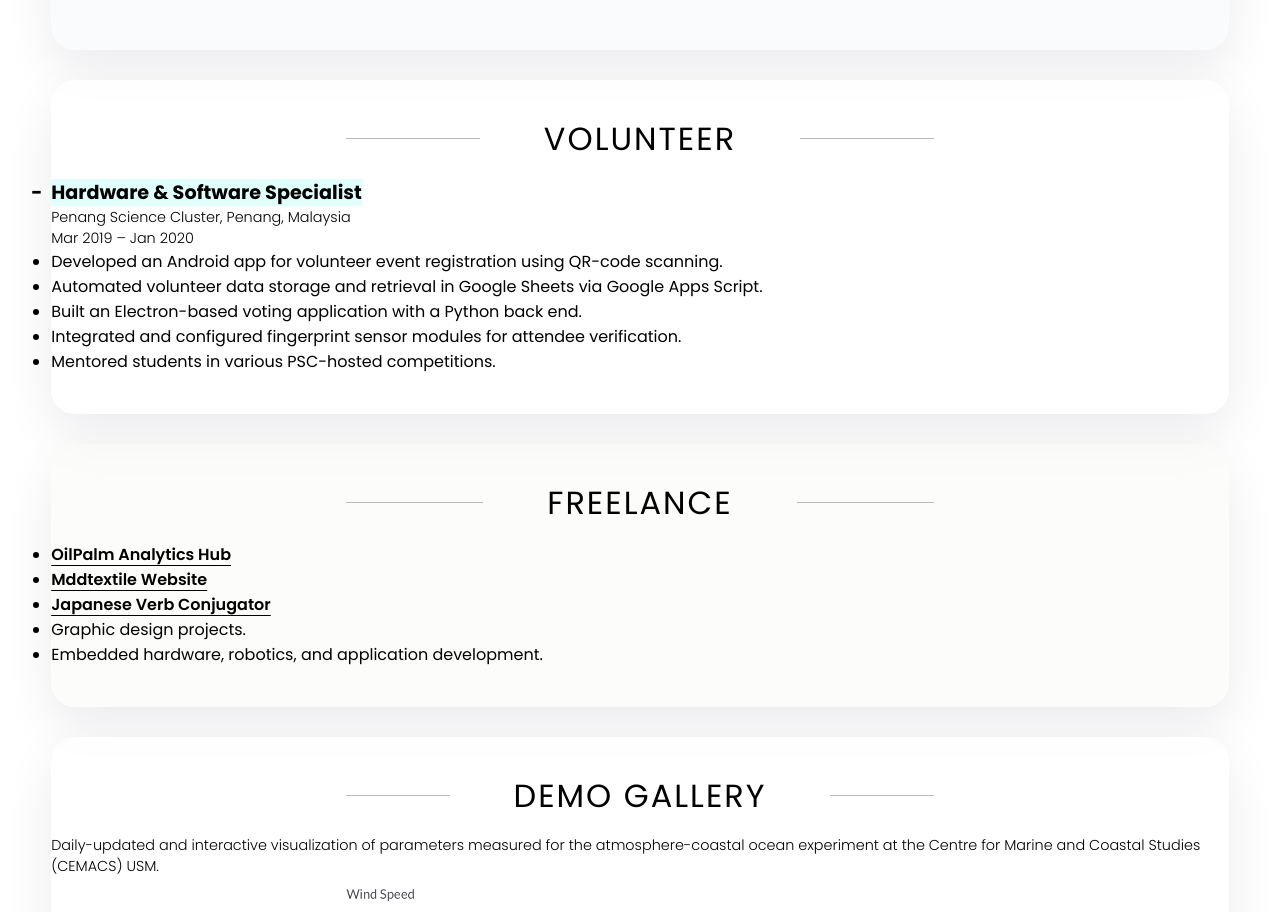
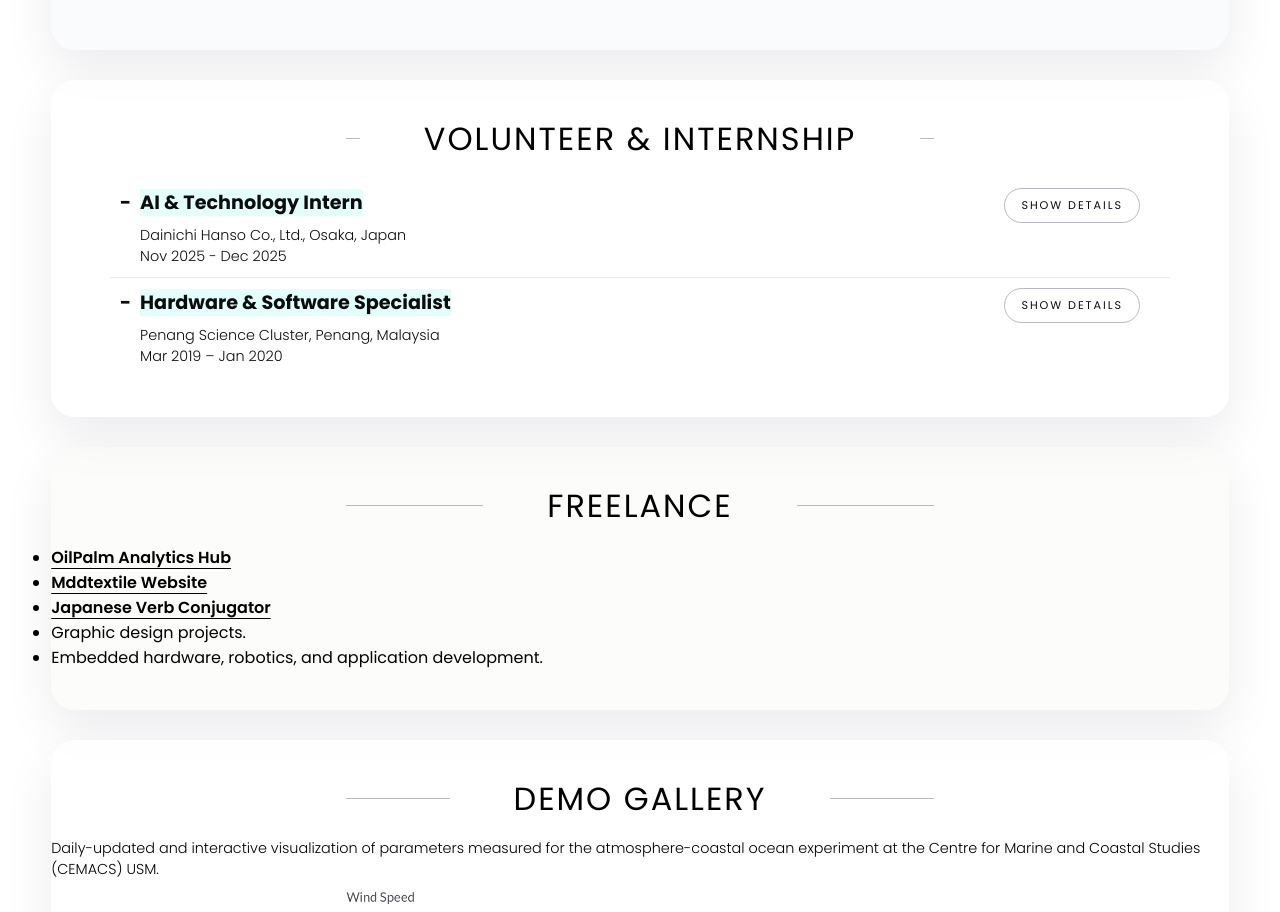
Before and after one commit to jolous/portfolio, a React (Vite) app: page / in a window 1280 px wide. Shown: the part 4065-4977 px from the top of the page. Built offline with nearby package versions, Linux system fonts and the light colour scheme.

Commit message:
Redesign volunteer and internship section

```diff
--- a/src/App.tsx
+++ b/src/App.tsx
@@ -80,7 +80,9 @@ export default function App() {
     phdResearcher: false,
     iotEngineer: false,
     itHelpDesk: false,
-    roboticTutor: false
+    roboticTutor: false,
+    aiTechIntern: false,
+    hardwareSoftwareSpecialist: false
   });
   const cursorRef = useRef<HTMLDivElement | null>(null);
   const canvasRef = useRef<HTMLCanvasElement | null>(null);
@@ -707,11 +709,69 @@ export default function App() {
       <div className="section-card">
         <div className="titles" id="volunteerSection">
           <h1 className="separator" style={{ fontWeight: 400 }}>
-            VOLUNTEER
+            VOLUNTEER &amp; INTERNSHIP
           </h1>
         </div>
         <div className="work-section-div">
           <section className="work-section">
+            <article
+              className={`work-role ${expandedRoles.aiTechIntern ? 'is-expanded' : 'is-collapsed'}`}
+            >
+              <div className="work-role__summary">
+                <div>
+                  <h3>AI &amp; Technology Intern</h3>
+                  <p>
+                    Dainichi Hanso Co., Ltd., Osaka, Japan
+                    <br />
+                    Nov 2025 - Dec 2025
+                  </p>
+                </div>
+                <button
+                  type="button"
+                  className="work-role__toggle hover-target"
+                  aria-expanded={expandedRoles.aiTechIntern}
+                  aria-controls="work-details-ai-tech-intern"
+                  onClick={() => toggleRoleDetails('aiTechIntern')}
+                >
+                  {expandedRoles.aiTechIntern ? 'Hide details' : 'Show details'}
+                </button>
+              </div>
+              <div
+                id="work-details-ai-tech-intern"
+                className="work-role__details"
+                hidden={!expandedRoles.aiTechIntern}
+              >
+                <p>
+                  Selected by Japan&apos;s METI global talent program (14,000+ applicants) to deliver
+                  an AI-powered inspection workflow for injection molded resin products.
+                </p>
+                <ul>
+                  <li>
+                    Built a YOLOv12 + OpenCV inspection pipeline detecting voids, dark spots, and
+                    color inconsistencies.
+                  </li>
+                  <li>
+                    Integrated Raspberry Pi and Arduino hardware for real-time communication with
+                    industrial devices.
+                  </li>
+                  <li>
+                    Designed a monitoring dashboard for defect counts, inspection statistics, and
+                    configurable parameters.
+                  </li>
+                  <li>
+                    Developed a bilingual real-time communication app using OpenAI Realtime API for
+                    live speech-to-text, translation, and summarization.
+                  </li>
+                </ul>
+              </div>
+            </article>
+
+            <article
+              className={`work-role ${
+                expandedRoles.hardwareSoftwareSpecialist ? 'is-expanded' : 'is-collapsed'
+              }`}
+            >
+              <div className="work-role__summary">
                 <div>
                   <h3>Hardware &amp; Software Specialist</h3>
                   <p>
@@ -719,17 +779,34 @@ export default function App() {
                     <br />
                     Mar 2019 – Jan 2020
                   </p>
+                </div>
+                <button
+                  type="button"
+                  className="work-role__toggle hover-target"
+                  aria-expanded={expandedRoles.hardwareSoftwareSpecialist}
+                  aria-controls="work-details-hardware-software-specialist"
+                  onClick={() => toggleRoleDetails('hardwareSoftwareSpecialist')}
+                >
+                  {expandedRoles.hardwareSoftwareSpecialist ? 'Hide details' : 'Show details'}
+                </button>
+              </div>
+              <div
+                id="work-details-hardware-software-specialist"
+                className="work-role__details"
+                hidden={!expandedRoles.hardwareSoftwareSpecialist}
+              >
                 <ul>
-                <li>Developed an Android app for volunteer event registration using QR-code scanning.</li>
+                  <li>Developed an Android app for volunteer event registration with QR check-ins.</li>
                   <li>
                     Automated volunteer data storage and retrieval in Google Sheets via Google Apps
                     Script.
                   </li>
                   <li>Built an Electron-based voting application with a Python back end.</li>
-                <li>Integrated and configured fingerprint sensor modules for attendee verification.</li>
-                <li>Mentored students in various PSC-hosted competitions.</li>
+                  <li>Integrated fingerprint sensors for secure participant verification.</li>
+                  <li>Mentored students in PSC competitions with technical implementation support.</li>
                 </ul>
               </div>
+            </article>
           </section>
         </div>
       </div>
```
Lines whose indentation alone changed are shown as unchanged.
